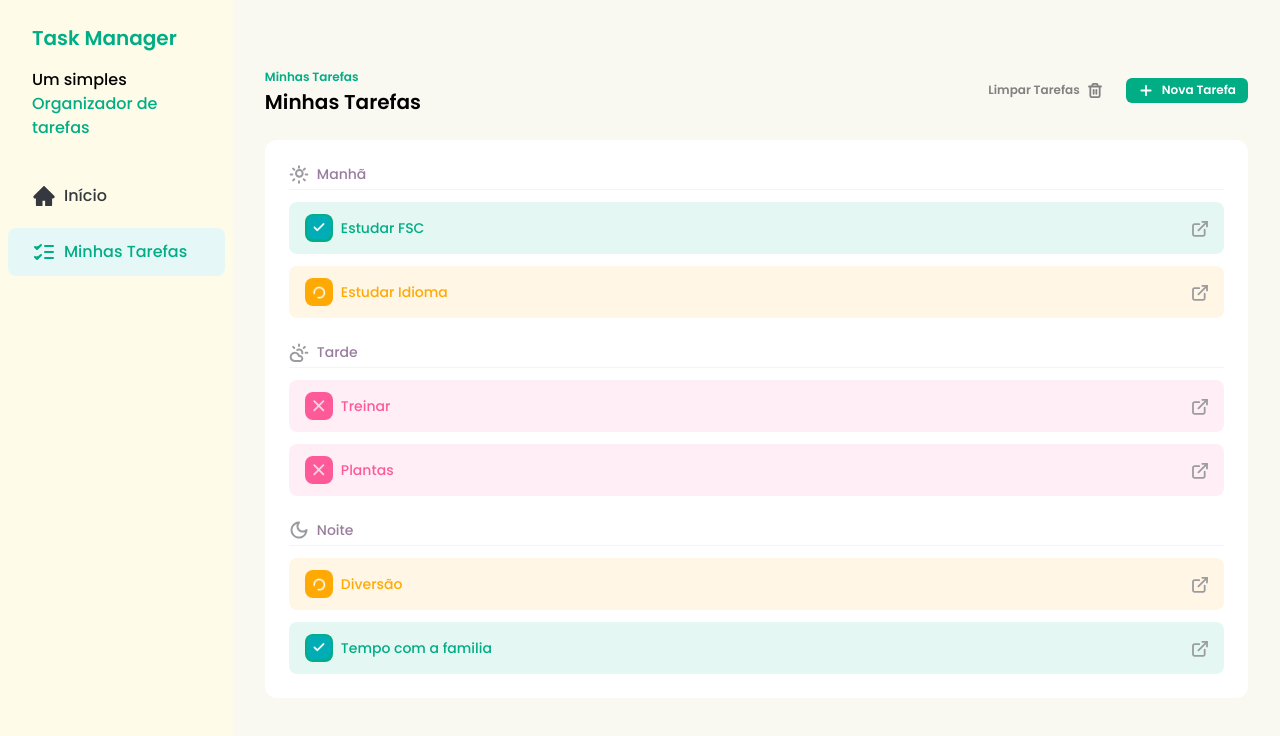
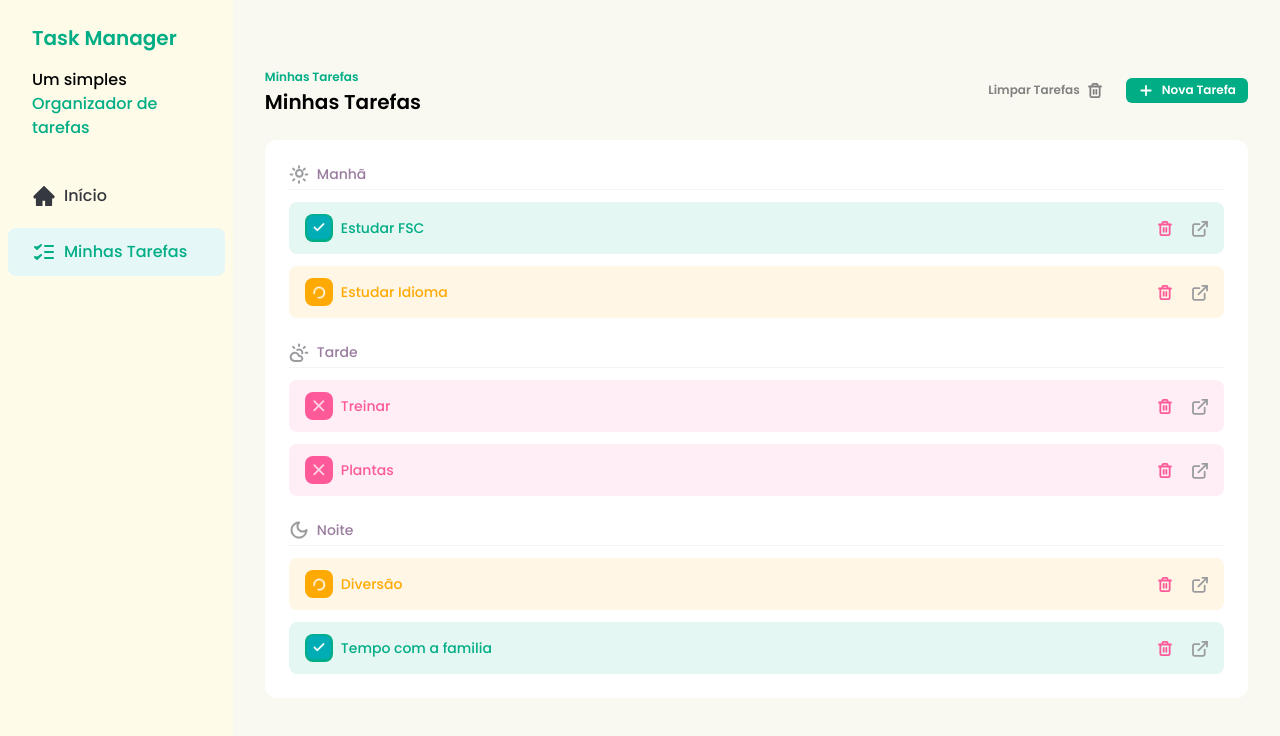
Before and after one commit to J27mendes/task-manager, a React (Vite) app: page / in a window 1280 px wide. Shown: the top 736 px of the page. Built offline with nearby package versions, Linux system fonts and the light colour scheme.

Commit message:
feat: ensure task can be deleted

```diff
--- a/src/components/Button.jsx
+++ b/src/components/Button.jsx
@@ -1,4 +1,4 @@
-const Button = ({ children, variant = 'primary' }) => {
+const Button = ({ children, variant = 'primary', ...rest }) => {
   const getVariantClasses = () => {
     if (variant === 'primary') {
       return 'bg-[#00AD85] text-white'
@@ -11,6 +11,7 @@
   return (
     <button
       className={`flex items-center gap-2 rounded-md px-3 py-1 text-xs font-semibold transition hover:opacity-80 ${getVariantClasses()}`}
+      {...rest}
     >
       {children}
     </button>
--- a/src/components/TaskItem.jsx
+++ b/src/components/TaskItem.jsx
@@ -2,8 +2,10 @@
 import Loader from '../assets/icons/loader.svg?react'
 import Closed from '../assets/icons/closed.svg?react'
 import Details from '../assets/icons/details.svg?react'
+import Trash from '../assets/icons/trash.svg?react'
+import Button from './Button'
 
-const TaskItem = ({ task, handleTaskCheckboxChange }) => {
+const TaskItem = ({ task, handleCheckboxChange, handleDeleteClick }) => {
   const getStatusClasses = () => {
     if (task.status === 'done') {
       return 'bg-[#00AD85] text-[#00AD85]'
@@ -30,7 +32,7 @@
             type="checkbox"
             checked={task.status === 'done'}
             className="absolute h-full w-full cursor-pointer opacity-0"
-            onChange={() => handleTaskCheckboxChange(task.id)}
+            onChange={() => handleCheckboxChange(task.id)}
           />
           {task.status === 'done' && <Check className="animate-bounce" />}
           {task.status === 'in_progress' && <Loader className="animate-spin" />}
@@ -40,9 +42,14 @@
         </label>
         {task.title}
       </div>
-      <a href="#" className="transition-opacity hover:opacity-80">
-        <Details className="transition-transform duration-500 hover:scale-150" />
-      </a>
+      <div className="flex items-center gap-2">
+        <Button variant="ghost" onClick={() => handleDeleteClick(task.id)}>
+          <Trash className="text-[#fE5A99]" />
+        </Button>
+        <a href="#" className="transition-opacity hover:opacity-80">
+          <Details className="transition-transform duration-500 hover:scale-150" />
+        </a>
+      </div>
     </div>
   )
 }
--- a/src/components/Tasks.jsx
+++ b/src/components/Tasks.jsx
@@ -14,6 +14,10 @@
   const morningTasks = tasks.filter((task) => task.time === 'morning')
   const afternoonTasks = tasks.filter((task) => task.time === 'afternoon')
   const eveningTasks = tasks.filter((task) => task.time === 'evening')
+  const handleTaskDeleteClick = (taskId) => {
+    const newTasks = tasks.filter((task) => task.id !== taskId)
+    return SetTasks(newTasks)
+  }
   const handleTaskCheckboxChange = (taskId) => {
     const newTasks = tasks.map((task) => {
       if (task.id !== taskId) {
@@ -60,7 +64,8 @@
             <TaskItem
               task={task}
               key={task.id}
-              handleTaskCheckboxChange={handleTaskCheckboxChange}
+              handleCheckboxChange={handleTaskCheckboxChange}
+              handleDeleteClick={handleTaskDeleteClick}
             />
           ))}
         </div>
@@ -70,7 +75,8 @@
             <TaskItem
               task={task}
               key={task.id}
-              handleTaskCheckboxChange={handleTaskCheckboxChange}
+              handleCheckboxChange={handleTaskCheckboxChange}
+              handleDeleteClick={handleTaskDeleteClick}
             />
           ))}
         </div>
@@ -80,7 +86,8 @@
             <TaskItem
               task={task}
               key={task.id}
-              handleTaskCheckboxChange={handleTaskCheckboxChange}
+              handleCheckboxChange={handleTaskCheckboxChange}
+              handleDeleteClick={handleTaskDeleteClick}
             />
           ))}
         </div>
```
Also changed, not shown: src/assets/icons/trash.svg.
